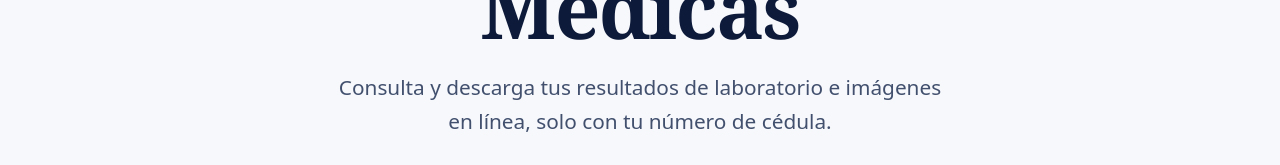
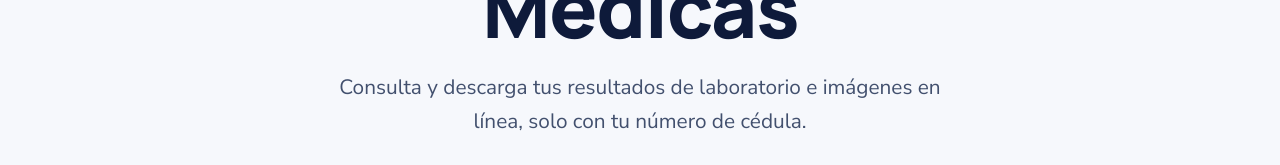
Before and after one commit to yeyodev1/centro-medico-lili-perez-frontapp, a Vue app: page / in a window 1280 px wide. Shown: the part 343-508 px from the top of the page. Built offline with nearby package versions, Linux system fonts and the light colour scheme; no server answers.

Commit message:
feat: tipografías Manrope y Nunito Sans

```diff
--- a/src/styles/fonts.module.scss
+++ b/src/styles/fonts.module.scss
@@ -1,7 +1,7 @@
 // Solo variables. Las fuentes se cargan con <link> en index.html: este archivo
 // se inyecta en cada SFC vía vite.config.ts, así que no debe emitir CSS.
 
-$font-display: 'Fraunces', Georgia, serif;
-$font-principal: 'Montserrat', system-ui, sans-serif;
+$font-display: 'Manrope', system-ui, sans-serif;
+$font-principal: 'Nunito Sans', system-ui, sans-serif;
 $font-secondary: $font-principal;
 $font-body: $font-principal;
```
